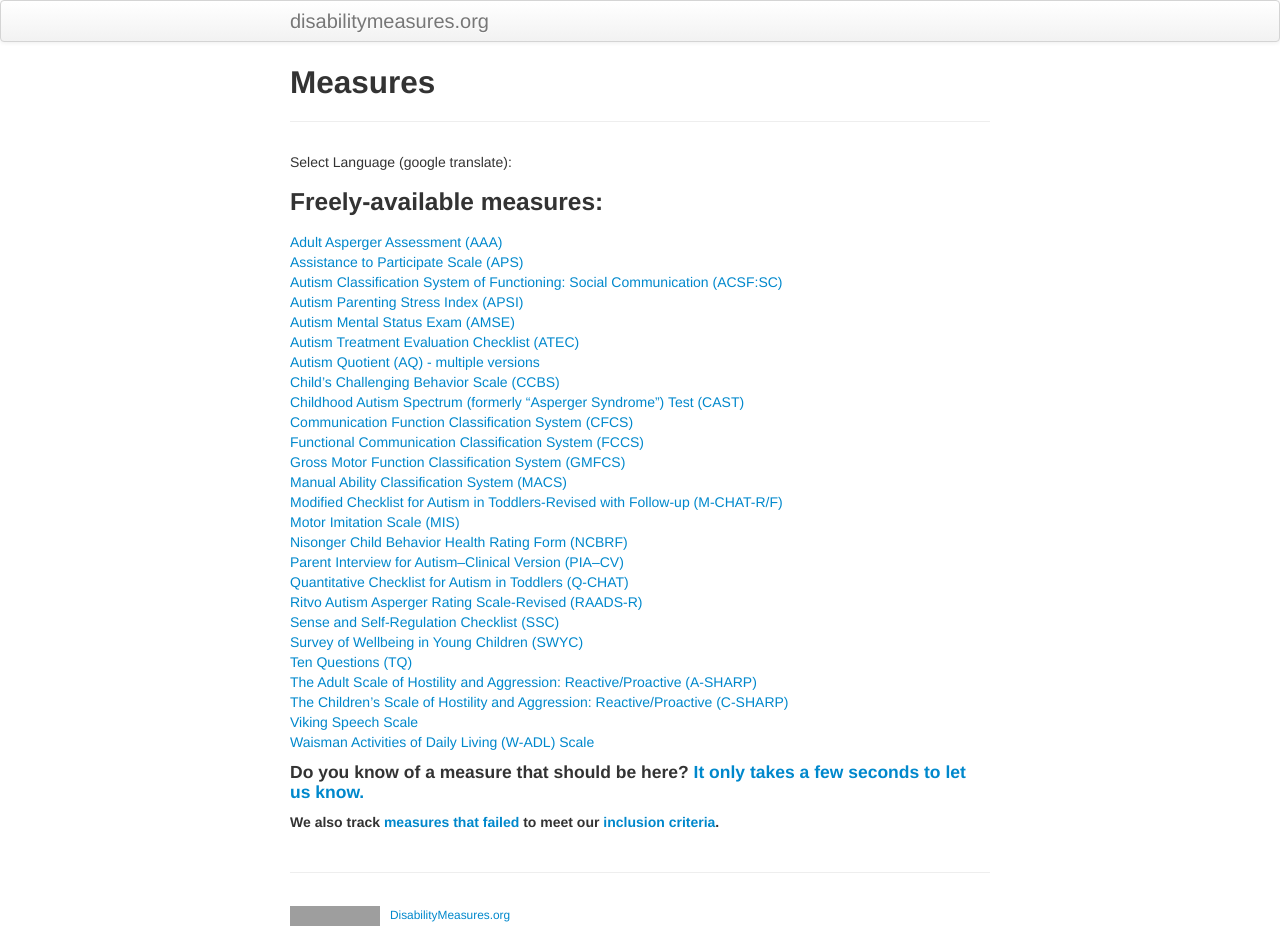
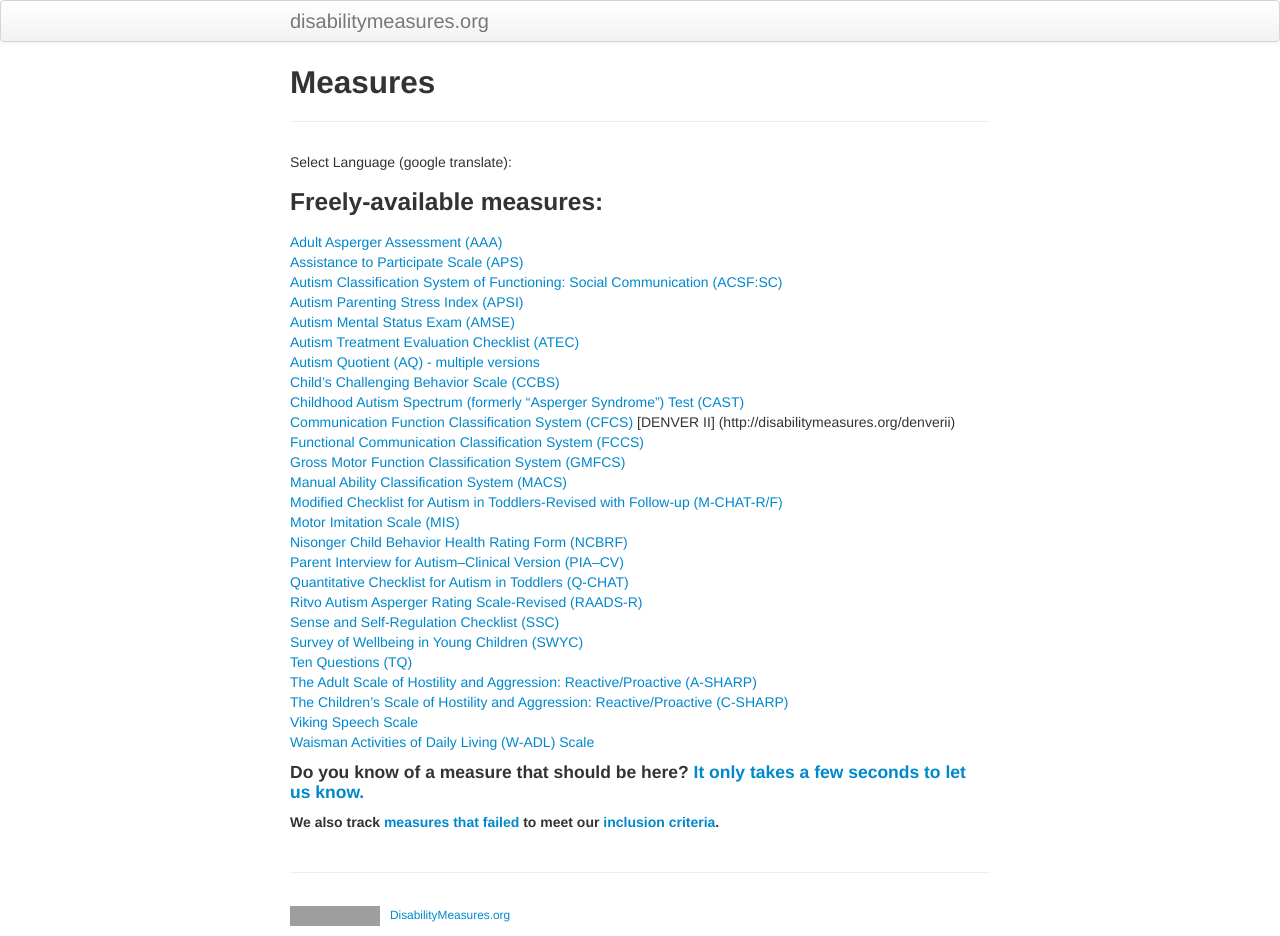
Before and after one commit to mjmaenner/disabilitymeasures, a Jekyll site: the page built from measures/index.md, in a window 1280 px wide. Built offline with Jekyll 4.4.1, drawn with Linux system fonts in a browser that asks for light colours; grey boxes are pictures that could not be loaded.

Commit message:
Added denver ii to ToC

```diff
--- a/measures/index.md
+++ b/measures/index.md
@@ -23,6 +23,7 @@ function googleTranslateElementInit() {
 [Child’s Challenging Behavior Scale (CCBS)](http://disabilitymeasures.org/ccbs)
 [Childhood Autism Spectrum (formerly "Asperger Syndrome") Test (CAST)](http://disabilitymeasures.org/cast)
 [Communication Function Classification System (CFCS)](http://disabilitymeasures.org/cfcs)
+[DENVER II] (http://disabilitymeasures.org/denverii)
 [Functional Communication Classification System (FCCS)](http://disabilitymeasures.org/fccs)
 [Gross Motor Function Classification System (GMFCS)](http://disabilitymeasures.org/gmfcs)
 [Manual Ability Classification System (MACS)](http://disabilitymeasures.org/macs/)
```
